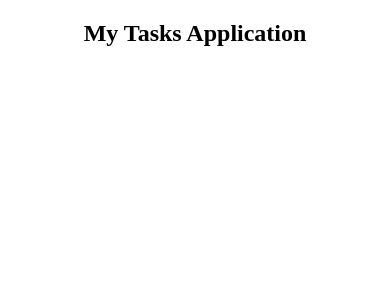
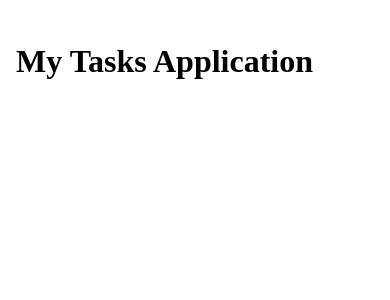
Before and after one commit to Jacques1988/todoAppB2, an Angular app: page / in a window 390 px wide. Shown: the top 300 px of the page. Built offline with nearby package versions, Linux system fonts and the light colour scheme.

Commit message:
ad logo to header and implement responsive design, fixes #3, fixes #9

```diff
--- a/src/app/header/header.css
+++ b/src/app/header/header.css
@@ -4,3 +4,14 @@
     align-items: flex-start;
     width: 100%;
 }
+
+@media (max-width:1024px) {
+
+    .content-container {
+        align-items: flex-start;
+    }
+
+    .logo-container {
+        display: none;
+    }
+}
--- a/src/app/header/header.html
+++ b/src/app/header/header.html
@@ -1,3 +1,6 @@
 <section class="content-container">
   <h1 class="teaser">My Tasks Application</h1>
+  <div class="logo-container">
+    <img src="/images/angular_logo.webp" alt="Tolles Logo" />
+  </div>
 </section>
--- a/src/styles.css
+++ b/src/styles.css
@@ -10,7 +10,25 @@ body {
     justify-content: flex-start;
     align-items: center;
     flex-direction: column;
-    /*  background-color: blue; */
+    /* background-color: blue; */
     width: 100%;
     max-width: 1450px;
+
 }
+
+.teaser {
+    font-size: 3rem;
+}
+
+@media (max-width:1024px) {
+    .content-container {
+        padding: 1rem;
+    }
+}
+
+@media (max-width:480px) {
+
+    .teaser {
+        font-size: 2rem;
+    }
+}
```
Also changed, not shown: public/images/angular_logo.webp (added).
